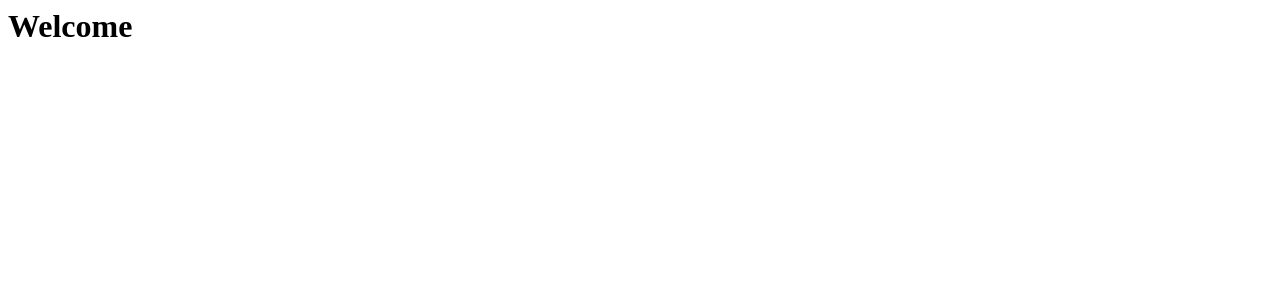
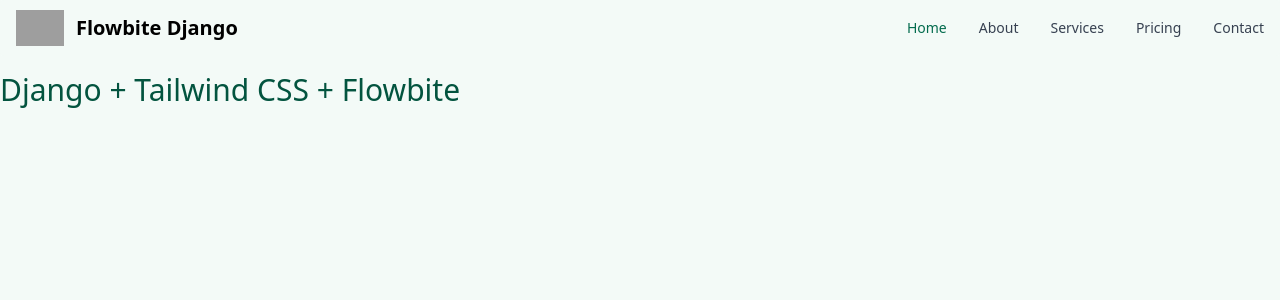
Before and after one commit to pyaustine/KidsCare, a Django app: page /autism in a window 1280 px wide. Before the commit the part shown is almost empty. Shown: the top 300 px of the page. Run offline with Django 4.2, Linux system fonts and the light colour scheme; style sheets or scripts are compiled from the project's sources; some libraries are stand-ins or nearby versions; grey boxes are pictures that could not be loaded.

Commit message:
sample home page template

```diff
--- a/templates/autismApp/index.html
+++ b/templates/autismApp/index.html
@@ -1 +1,7 @@
-<h1>Welcome</h1>
+<!-- templates/index.html -->
+
+{% extends "_base.html" %}
+
+{% block content %}
+  <h1 class="text-3xl text-green-800">Django + Tailwind CSS + Flowbite</h1>
+{% endblock content %}
```
